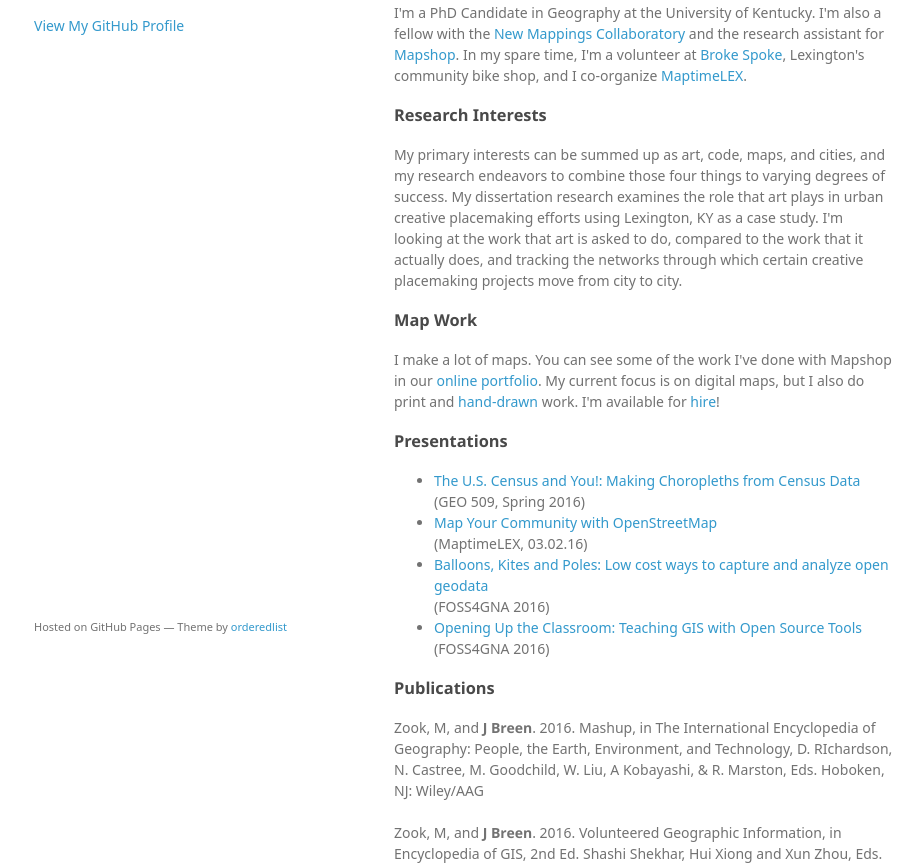
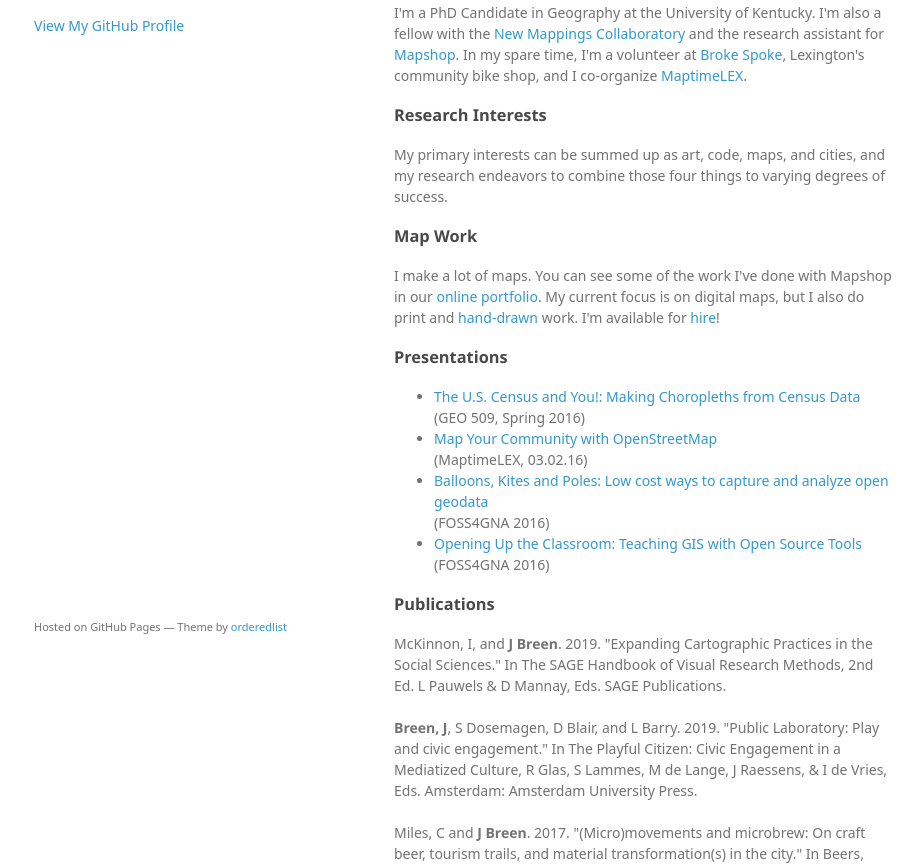
Before and after one commit to jessibreen/jessibreen.github.io, a plain HTML site: page index.html in a window 1280 px wide. Shown: the part 94-959 px from the top of the page, without its empty margins (176-1098 px from the left). Drawn offline with Linux system fonts and the light colour scheme; a web font is replaced by a local one.

Commit message:
Update index.html

```diff
--- a/index.html
+++ b/index.html
@@ -41,7 +41,7 @@
 <h3>
 <a id="research" class="anchor" href="#research" aria-hidden="true"><span aria-hidden="true" class="octicon octicon-link"></span></a>Research Interests</h3>
 
-<p>My primary interests can be summed up as art, code, maps, and cities, and my research endeavors to combine those four things to varying degrees of success. My dissertation research examines the role that art plays in urban creative placemaking efforts using Lexington, KY as a case study. I'm looking at the work that art is asked to do, compared to the work that it actually does, and tracking the networks through which certain creative placemaking projects move from city to city.</p>
+<p>My primary interests can be summed up as art, code, maps, and cities, and my research endeavors to combine those four things to varying degrees of success.</p>
 
 <h3>
 <a id="maps" class="anchor" href="#maps" aria-hidden="true"><span aria-hidden="true" class="octicon octicon-link"></span></a>Map Work</h3>
@@ -61,7 +61,16 @@
 <h3>
 <a id="publications" class="anchor" href="#publications" aria-hidden="true"><span aria-hidden="true" class="octicon octicon-link"></span></a>Publications</h3>
 <p>
-Zook, M, and <b>J Breen</b>. 2016. Mashup, in The International Encyclopedia of Geography: People, the Earth, Environment, and Technology, D. RIchardson, N. Castree, M. Goodchild, W. Liu, A Kobayashi, & R. Marston, Eds. Hoboken, NJ: Wiley/AAG
+McKinnon, I, and <b>J Breen</b>. 2019. "Expanding Cartographic Practices in the Social Sciences." In The SAGE Handbook of Visual Research Methods, 2nd Ed. L Pauwels & D Mannay, Eds. SAGE Publications.
+<br>
+<br>
+<b>Breen, J</b>, S Dosemagen, D Blair, and L Barry. 2019. "Public Laboratory: Play and civic engagement." In The Playful Citizen: Civic Engagement in a Mediatized Culture, R Glas, S Lammes, M de Lange, J Raessens, & I de Vries, Eds. Amsterdam: Amsterdam University Press.
+<br>
+<br>
+Miles, C and <b>J Breen</b>. 2017. "(Micro)movements and microbrew: On craft beer, tourism trails, and material transformation(s) in the city." In Beers, Ciders and Spirits: Craft Beverages and Tourism in the U.S., C Kline, S L  Slocum, & C Cavaliere, Eds. New York, NY: Palgrave.
+<br>
+<br>
+Zook, M, and <b>J Breen</b>. 2017. Mashup, in The International Encyclopedia of Geography: People, the Earth, Environment, and Technology, D. RIchardson, N. Castree, M. Goodchild, W. Liu, A Kobayashi, & R. Marston, Eds. Hoboken, NJ: Wiley/AAG
 <br>
 <br>
 Zook, M, and <b>J Breen</b>. 2016. Volunteered Geographic Information, in Encyclopedia of GIS, 2nd Ed. Shashi Shekhar, Hui Xiong and Xun Zhou, Eds. Springer.
```
